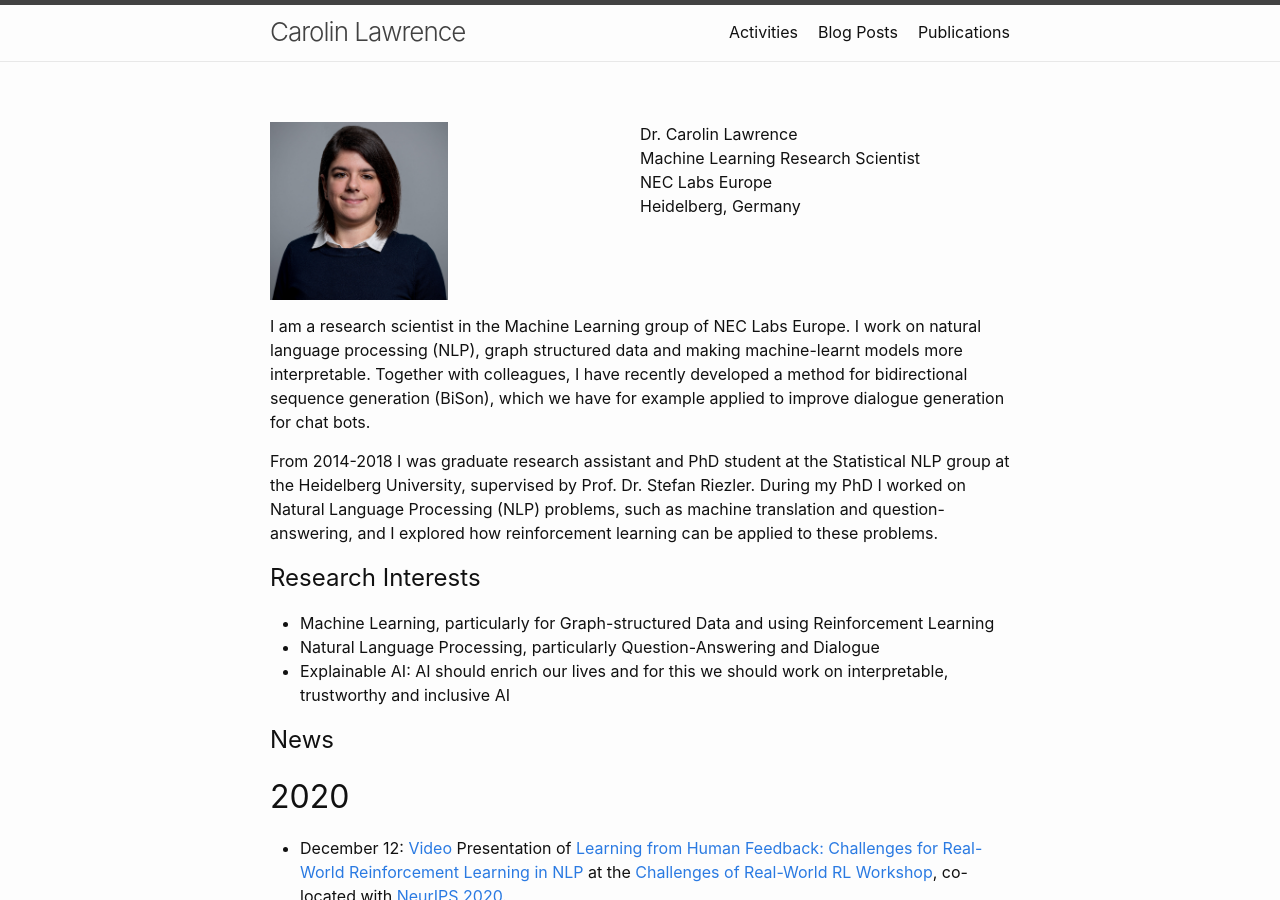
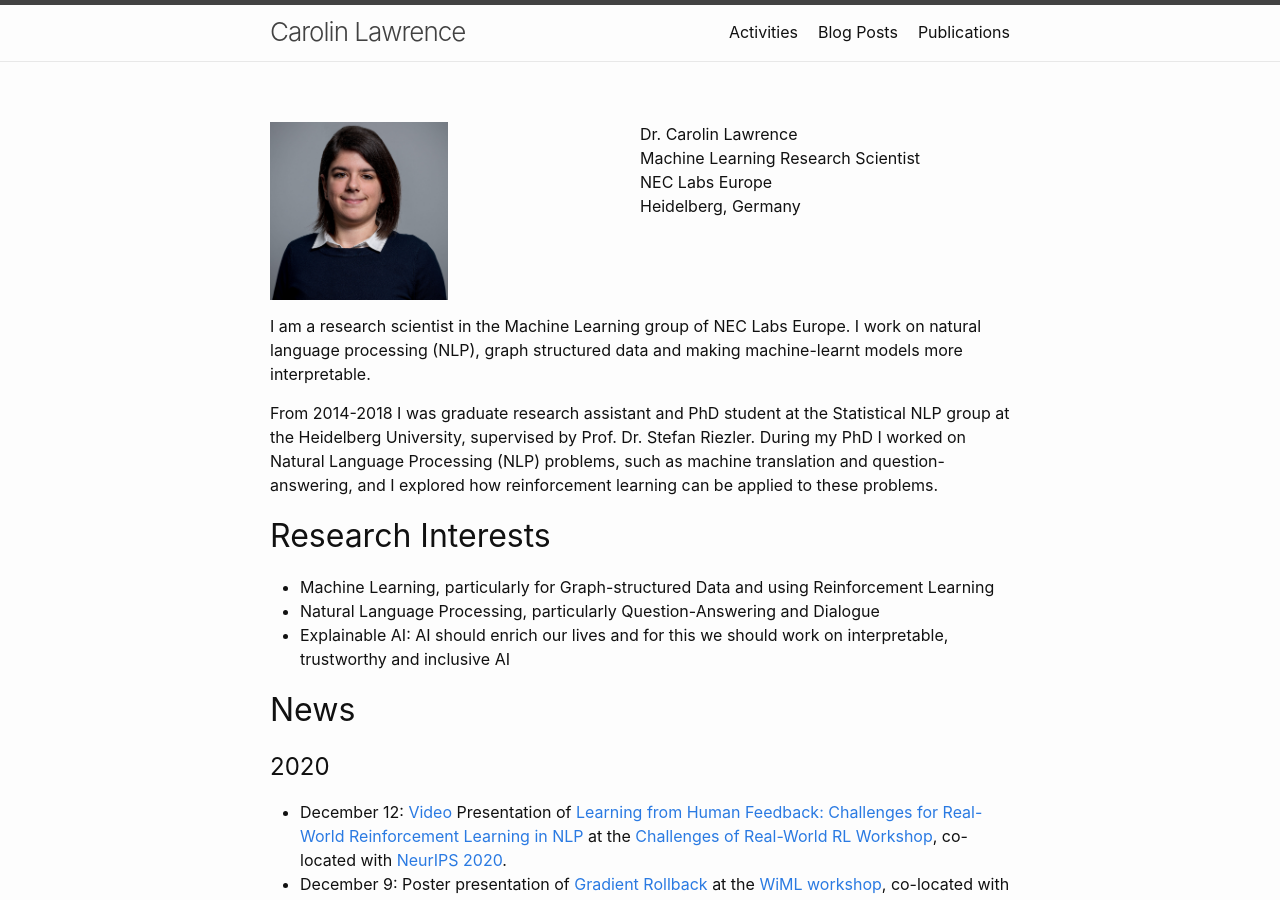
Before and after one commit to carolinlawrence/carolinlawrence.github.io, a Jekyll site: the page built from index.markdown, in a window 1280 px wide and 900 px high. Built offline with Jekyll 4.4.1, drawn with Linux system fonts in a browser that asks for light colours.

Commit message:
Update index.markdown

```diff
--- a/index.markdown
+++ b/index.markdown
@@ -21,18 +21,18 @@ layout: page
     </div>
 </div>
 
-I am a research scientist in the Machine Learning group of NEC Labs Europe. I work on natural language processing (NLP), graph structured data and making machine-learnt models more interpretable. Together with colleagues, I have recently developed a method for bidirectional sequence generation (BiSon), which we have for example applied to improve dialogue generation for chat bots.
+I am a research scientist in the Machine Learning group of NEC Labs Europe. I work on natural language processing (NLP), graph structured data and making machine-learnt models more interpretable.
 
 From 2014-2018 I was graduate research assistant and PhD student at the Statistical NLP group at the Heidelberg University, supervised by Prof. Dr. Stefan Riezler. During my PhD I worked on Natural Language Processing (NLP) problems, such as machine translation and question-answering, and I explored how reinforcement learning can be applied to these problems.
 
-# Research Interests
+## Research Interests
 * Machine Learning, particularly for Graph-structured Data and using Reinforcement Learning
 * Natural Language Processing, particularly Question-Answering and Dialogue
 * Explainable AI: AI should enrich our lives and for this we should work on interpretable, trustworthy and inclusive AI
 
 
-# News
-## 2020
+## News
+# 2020
 * December 12: <a href="https://slideslive.com/38943164">Video</a> Presentation of <a href="https://arxiv.org/abs/2011.02511">Learning from Human Feedback: Challenges for Real-World Reinforcement Learning in NLP</a> at the <a href="https://sites.google.com/view/neurips2020rwrl">Challenges of Real-World RL Workshop</a>, co-located with <a href="https://neurips.cc/">NeurIPS 2020</a>.
 * December 9: Poster presentation of <a href="https://arxiv.org/abs/2010.05516">Gradient Rollback</a> at the <a href="https://wimlworkshop.org/neurips2020/">WiML workshop</a>, co-located with <a href="https://neurips.cc/">NeurIPS 2020</a>.
 * September 30: Talk at the virtual <a href="https://www.meetup.com/Natural-Language-Processing-Copenhagen-Meetup/events/268319728/">Natural Language Processing Copenhagen Meetup</a> on "Bidirectional Sequence Generation and Graph AI".
@@ -47,6 +47,7 @@ From 2014-2018 I was graduate research assistant and PhD student at the Statisti
 
 
 
+
 <!--- <a href=''></a> --->
 
 <!--Other years-->
```
